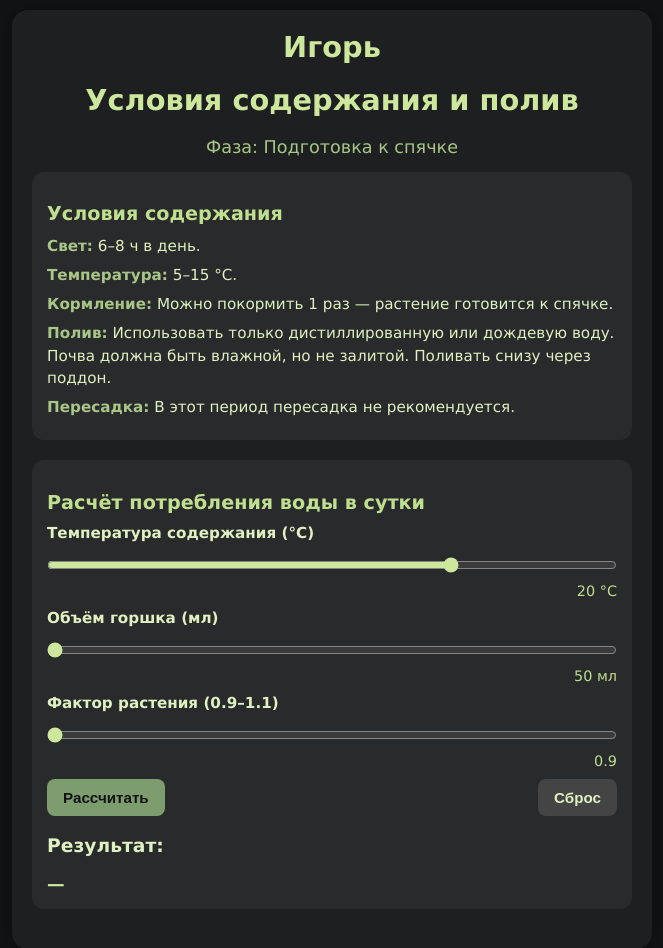
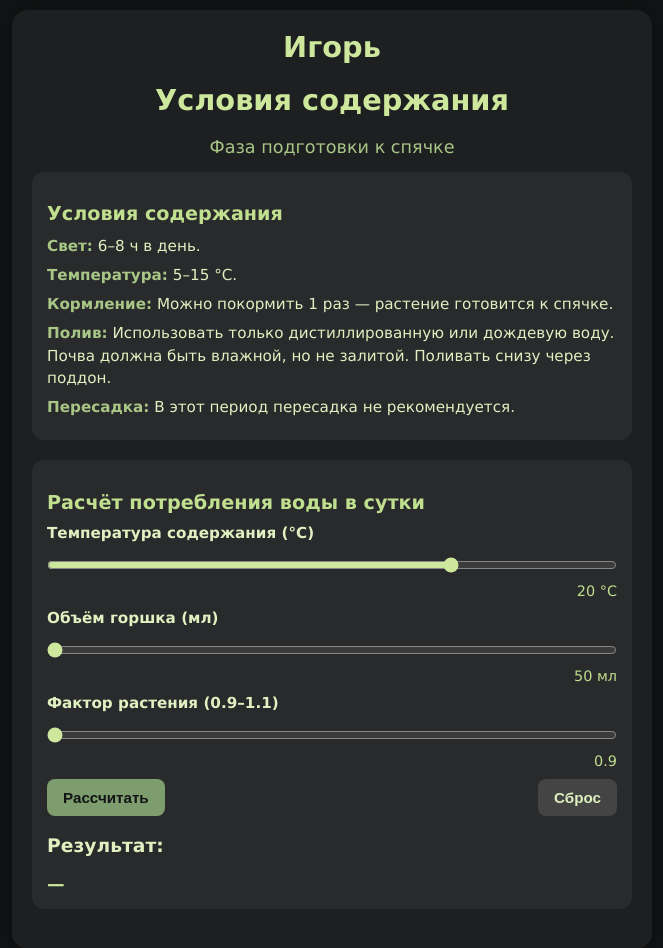
Before and after one commit to Deus-Fati/Plants, a plain HTML site: page Igor.html in a window 1280 px wide. Shown: the whole page, without its empty margins (308-971 px from the left). Drawn offline with Linux system fonts and the light colour scheme.

Commit message:
Igor.html

```diff
--- a/Igor.html
+++ b/Igor.html
@@ -3,7 +3,7 @@
 <head>
 <meta charset="UTF-8">
 <meta name="viewport" content="width=device-width, initial-scale=1.0">
-<title>Игорь — Условия содержания и полив</title>
+<title>Игорь — Условия содержания</title>
 <style>
 body {
   font-family: 'Verdana', sans-serif;
@@ -45,7 +45,7 @@ button { padding:10px 16px; border-radius:8px; border:none; cursor:pointer; font
 
 <div class="container">
   <h1>Игорь</h1>
-  <h1>Условия содержания и полив</h1>
+  <h1>Условия содержания</h1>
   <!-- Фаза растения -->
   <div id="plantPhase"></div>
 
@@ -109,10 +109,10 @@ const consts = getSeasonConstants(month);
 
 // Фаза растения
 function getPlantPhase(m) {
-  if (3 <= m && m <= 5) return "Фаза: Активный рост";
-  if (6 <= m && m <= 8) return "Фаза: Максимальная активность";
-  if (9 <= m && m <= 11) return "Фаза: Подготовка к спячке";
-  return "Фаза: Спячка";
+  if (3 <= m && m <= 5) return "Фаза активного роста";
+  if (6 <= m && m <= 8) return "Фаза максимальной активности";
+  if (9 <= m && m <= 11) return "Фаза подготовки к спячке";
+  return "Фаза спячки";
 }
 
 // Построение инструкций
```
